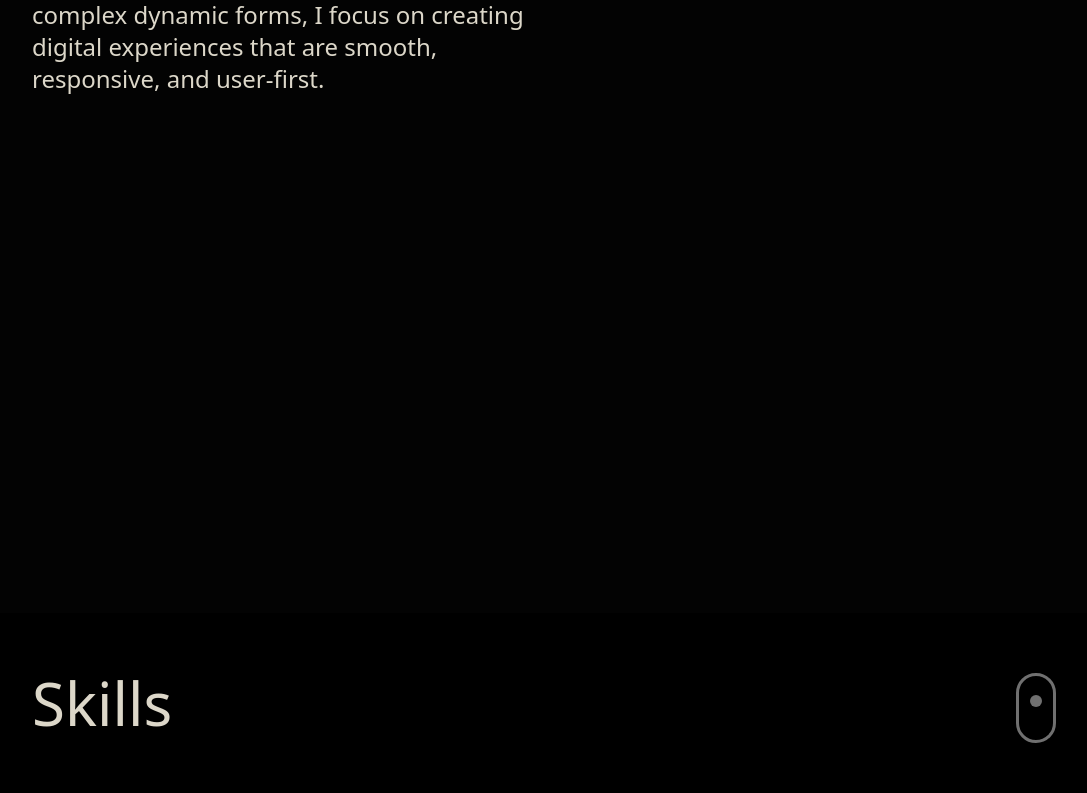
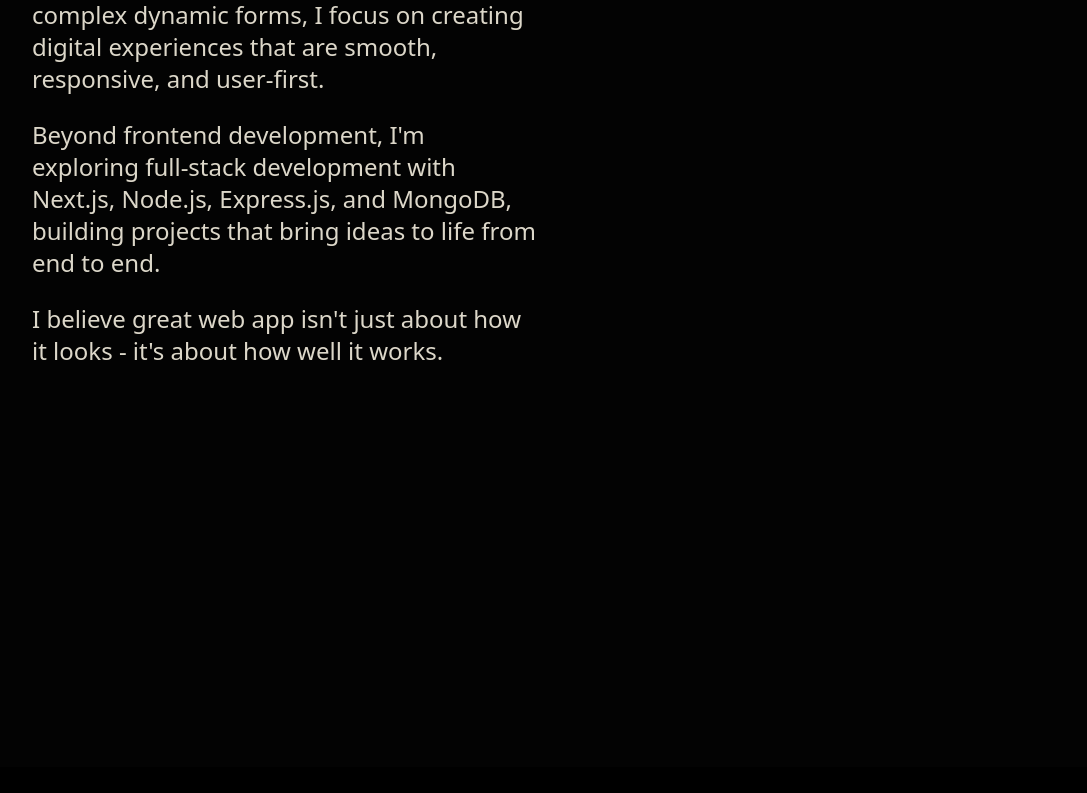
Before and after one commit to Mohsin-25/portfolio_2025, a React (Vite) app: page / in a window 1280 px wide. Shown: the part 1847-2640 px from the top of the page, without its empty margins (96-1183 px from the left). Built offline with nearby package versions, Linux system fonts and the light colour scheme.

Commit message:
fix - updated resume, skills and about section.

```diff
--- a/src/App.jsx
+++ b/src/App.jsx
@@ -26,7 +26,7 @@
 
   return (
     <>
-      <BackgroundBeams />
+      {/* <BackgroundBeams /> */}
 
       <Info />
       {/* <TracingBeam> */}
--- a/src/Components/About/About.jsx
+++ b/src/Components/About/About.jsx
@@ -68,6 +68,19 @@
                   responsive, and user-first.
                 </motion.p>
               </RevealAnimation>
+              <RevealAnimation>
+                <motion.p>
+                  Beyond frontend development, I'm exploring full-stack
+                  development with Next.js, Node.js, Express.js, and MongoDB,
+                  building projects that bring ideas to life from end to end.
+                </motion.p>
+              </RevealAnimation>
+              <RevealAnimation>
+                <motion.p>
+                  I believe great web app isn't just about how it looks - it's
+                  about how well it works.
+                </motion.p>
+              </RevealAnimation>
             </div>
             <div
               ref={bgRef}
--- a/src/Components/Utils/Other/constants.js
+++ b/src/Components/Utils/Other/constants.js
@@ -18,11 +18,11 @@
     group: "Frontend",
     skill: [
       "React.js",
-      "JavaScript",
+      "Next.js",
+      "JavaScript (ES6+)",
       "TypeScript",
       "React Hooks",
       "Custom Hooks",
-      "Reusable Components",
     ],
     color: "",
   },
@@ -32,7 +32,7 @@
       "HTML",
       "CSS",
       "Tailwind CSS",
-      "Material UI",
+      "Material UI (MUI)",
       "Styled Components",
       "Responsive Design",
     ],
@@ -42,11 +42,11 @@
     group: "State & API Handling",
     skill: [
       "Redux Toolkit",
+      "Zustand",
       "TanStack Query",
       "Context API",
       "Axios",
       "REST APIs",
-      "API Integration",
     ],
     color: "",
   },
@@ -63,14 +63,14 @@
     color: "",
   },
   {
-    group: "Routing & Tooling",
+    group: "Routing & Tools",
     skill: [
       "React Router",
       "TanStack Router",
+      "App Router (Next.js)",
+      "Vite",
       "Yarn",
       "Npm",
-      "Vite",
-      "Postman",
     ],
     color: "",
   },
```
Also changed, not shown: 2 other files (tests, documents, lock files or other folders).
